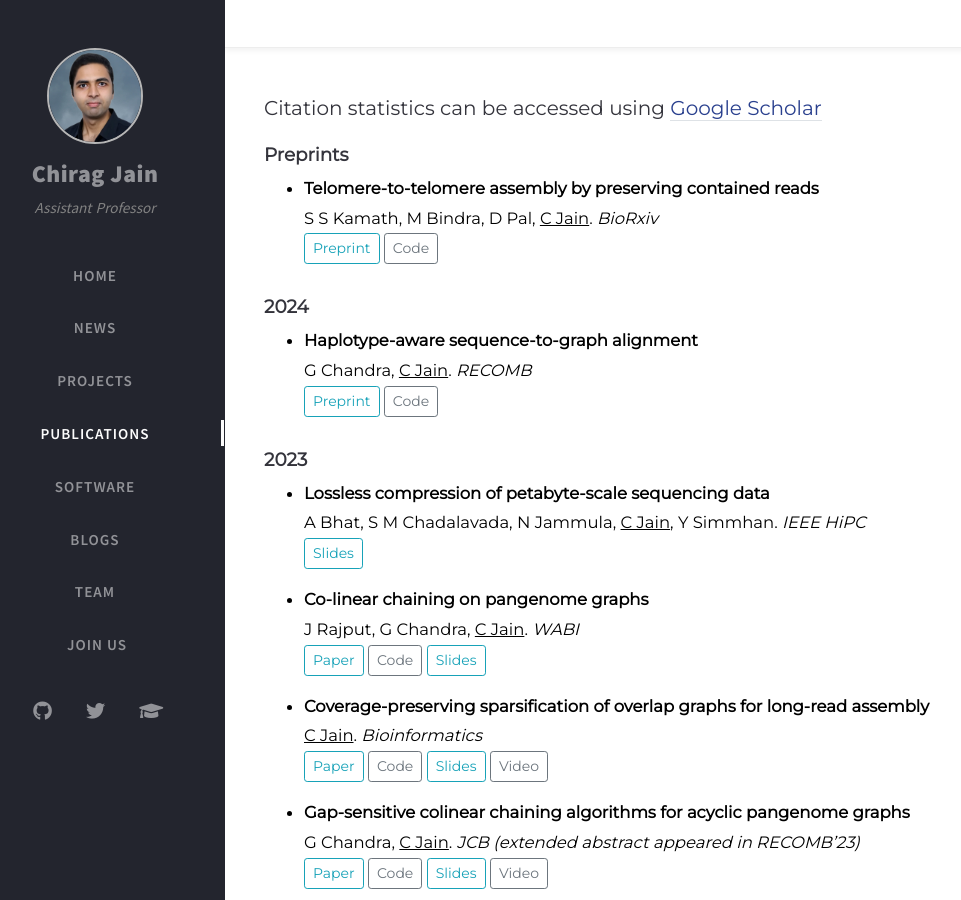
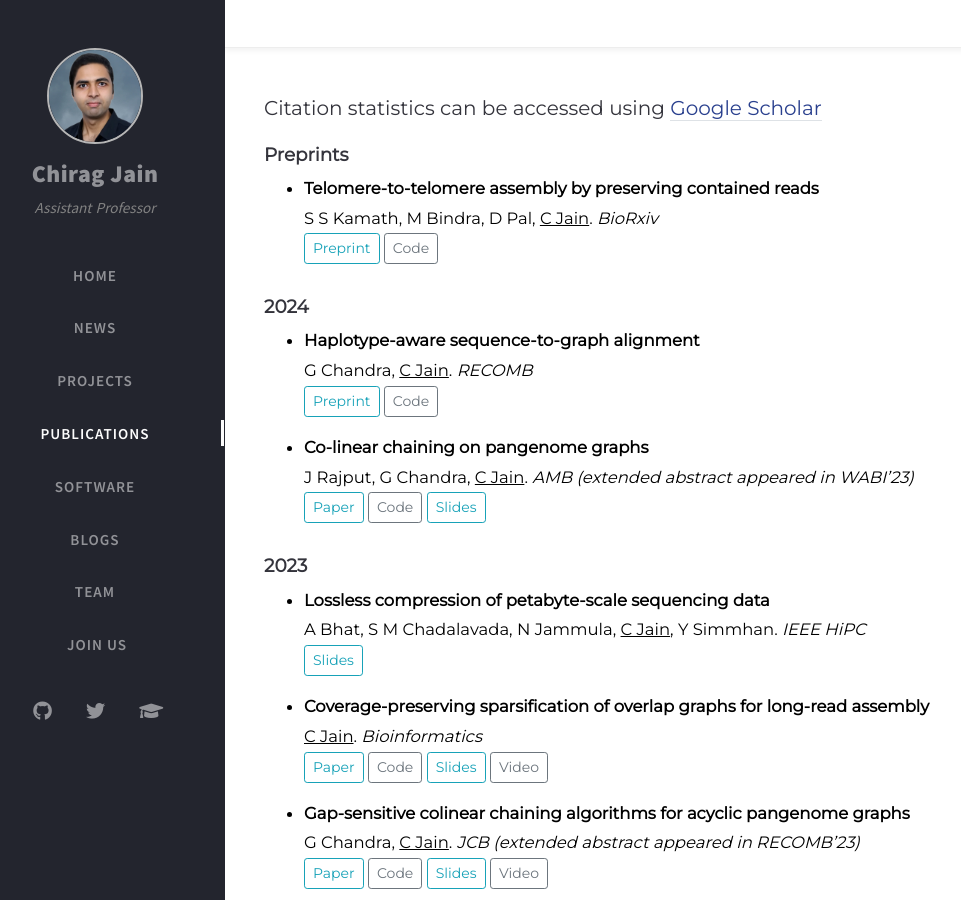
Before and after one commit to at-cg/at-cg.github.io, a Jekyll site: the page built from tabs/publications.md, in a window 1280 px wide and 900 px high. Shown: the whole window, without its empty margins (35-996 px from the left). Built offline with Jekyll 4.4.1, drawn with Linux system fonts in a browser that asks for light colours; nearby versions of some CDN libraries; comment, search, counter and statistics services are not loaded.

Commit message:
Update publications.md

```diff
--- a/tabs/publications.md
+++ b/tabs/publications.md
@@ -41,6 +41,19 @@ G Chandra, <u>C Jain</u>. _RECOMB_
 <a href="https://github.com/at-cg/minichain" style="all: unset; color: inherit">Code</a>
 </button>
 
+* **Co-linear chaining on pangenome graphs** <br>
+J Rajput, G Chandra, <u>C Jain</u>. _AMB (extended abstract appeared in WABI'23)_
+<br>
+<button type="button" class="btn btn-outline-info btn-sm">
+<a href="https://drive.google.com/file/d/1uw7VfX6-9x9-jdr4apZz5qP0fgeu1OlI/view?usp=share_link" style="all: unset; color: inherit">Paper</a>
+</button>
+<button type="button" class="btn btn-outline-secondary btn-sm">
+<a href="https://github.com/at-cg/PanAligner" style="all: unset; color: inherit">Code</a>
+</button>
+<button type="button" class="btn btn-outline-info btn-sm">
+<a href="https://drive.google.com/file/d/1pETs5E8DwiAPkw-F_qubjfY4TLnqwGQg/view?usp=share_link" style="all: unset; color: inherit">Slides</a>
+</button>
+
 #### **2023**
 
 * **Lossless compression of petabyte-scale sequencing data** <br>
@@ -48,19 +61,6 @@ A Bhat, S M Chadalavada, N Jammula, <u>C Jain</u>, Y Simmhan. _IEEE HiPC_
 <br>
 <button type="button" class="btn btn-outline-info btn-sm">
 <a href="https://drive.google.com/file/d/1wUiWWlXTu0M4TQ-syLNyWAKfrGB1ZYoA/view?usp=share_link" style="all: unset; color: inherit">Slides</a>
-</button>
-
-* **Co-linear chaining on pangenome graphs** <br>
-J Rajput, G Chandra, <u>C Jain</u>. _WABI_
-<br>
-<button type="button" class="btn btn-outline-info btn-sm">
-<a href="https://drive.google.com/file/d/108us_oFqCFUTarTaJCeXaPB5WTKDMbAf/view?usp=sharing" style="all: unset; color: inherit">Paper</a>
-</button>
-<button type="button" class="btn btn-outline-secondary btn-sm">
-<a href="https://github.com/at-cg/PanAligner" style="all: unset; color: inherit">Code</a>
-</button>
-<button type="button" class="btn btn-outline-info btn-sm">
-<a href="https://drive.google.com/file/d/1pETs5E8DwiAPkw-F_qubjfY4TLnqwGQg/view?usp=share_link" style="all: unset; color: inherit">Slides</a>
 </button>
 
 * **Coverage-preserving sparsification of overlap graphs for long-read assembly** <br>
```
